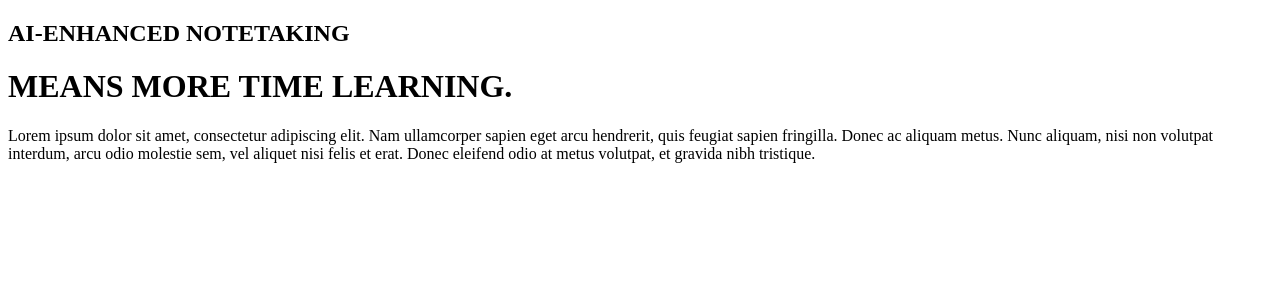
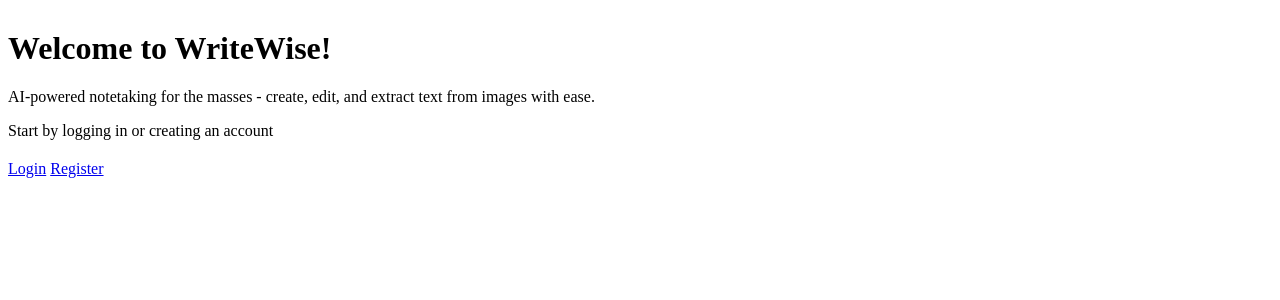
Before and after one commit to abubakar179/WriteWise, a Flask app: page / in a window 1280 px wide. Shown: the part 98-398 px from the top of the page. Run offline with Flask 3, Linux system fonts and the light colour scheme.

Commit message:
Final project commit before submission

```diff
--- a/app.py
+++ b/app.py
@@ -5,10 +5,6 @@ from datetime import datetime, timedelta, timezone
 import uuid
 import pytesseract
 from PIL import Image
-import os
-if not os.path.exists("database.db"):
-    from create import create_tables
-    create_tables()
 
 app = Flask(__name__)
 app.secret_key = "INSERT KEY HERE"
@@ -377,9 +373,4 @@ def extract_text():
         return jsonify({"error": str(e)}), 500
 
 if __name__ == "__main__":
-    print("Current directory contents:", os.listdir("."))
-    if not os.path.exists("database.db"):
-        print("⚠️ database.db NOT FOUND in current directory.")
-    else:
-        print("✅ database.db found.")
     app.run(host="0.0.0.0", port=5000, debug=True)
--- a/templates/dashboard.html
+++ b/templates/dashboard.html
@@ -48,7 +48,7 @@
   {% if user_folders %}
   <ul>
     {% for folder in user_folders %}
-    <li class="folder-btn" data-folder-id="{{ folder[0] }}">{{ folder[1] }}</li>
+    <button class="folder-btn" data-folder-id="{{ folder[0] }}">{{ folder[1] }}</li>
     {% endfor %}
   </ul>
   {% else %}
--- a/templates/index.html
+++ b/templates/index.html
@@ -1,13 +1,17 @@
 {% extends "layout.html" %} {% block title %}WriteWise{% endblock %} {% block
 body %}
-<h2>AI-ENHANCED NOTETAKING</h2>
-<h1>MEANS MORE TIME LEARNING.</h1>
+<h1 style="margin-top: 30px;">Welcome to WriteWise!</h1>
 <p>
-  Lorem ipsum dolor sit amet, consectetur adipiscing elit. Nam ullamcorper
-  sapien eget arcu hendrerit, quis feugiat sapien fringilla. Donec ac aliquam
-  metus. Nunc aliquam, nisi non volutpat interdum, arcu odio molestie sem, vel
-  aliquet nisi felis et erat. Donec eleifend odio at metus volutpat, et gravida
-  nibh tristique.
+AI-powered notetaking for the masses - create, edit, and extract text from images with ease.
 </p>
 
+<p>
+  Start by logging in or creating an account
+</p>
+
+<div style="margin-top: 20px;">
+  <a href="{{ url_for('login') }}">Login</a>
+  <a href="{{ url_for('register') }}">Register</a>
+</div>
+
 {% endblock %}
```
Also changed, not shown: templates/view_document.html (+17 -4 lines).
